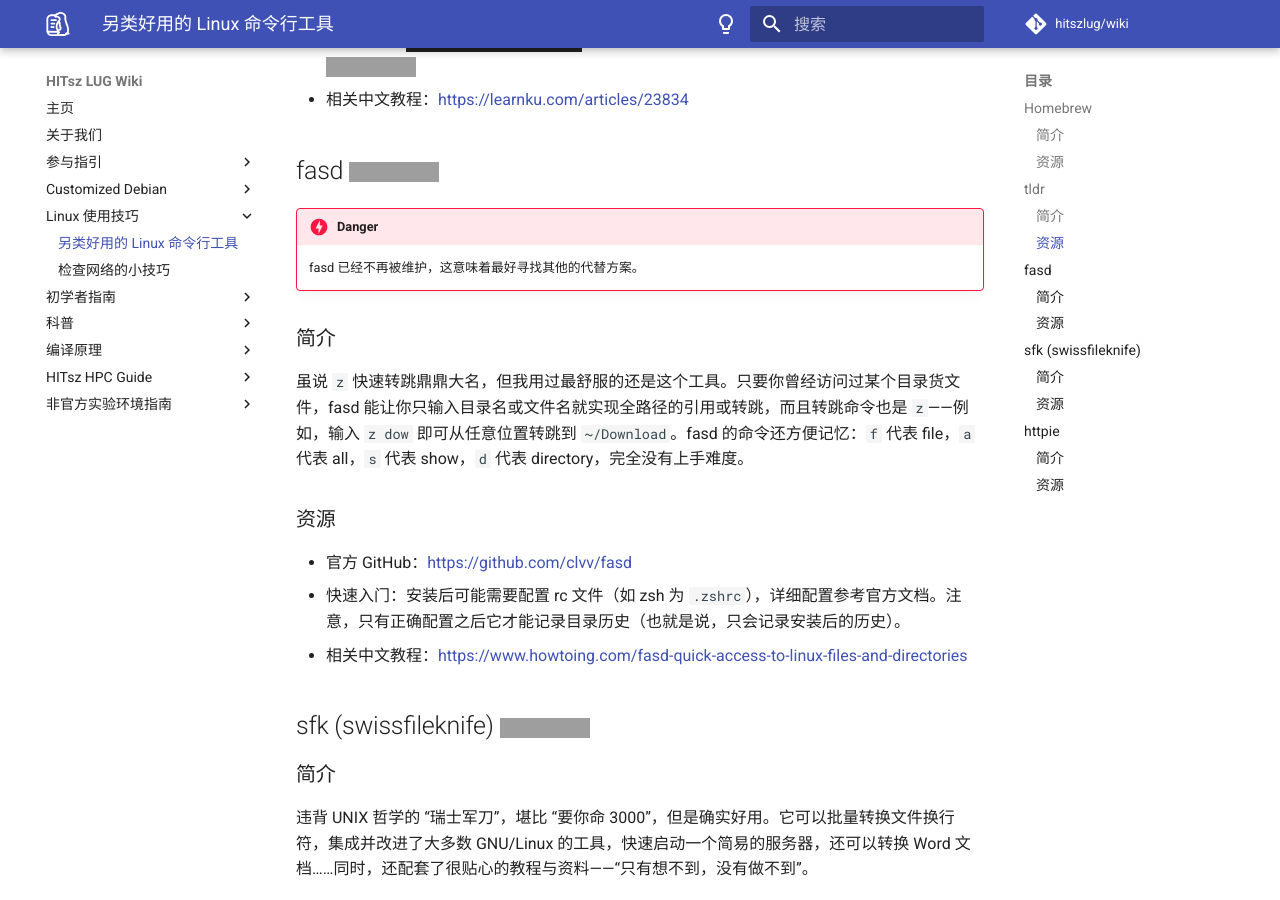
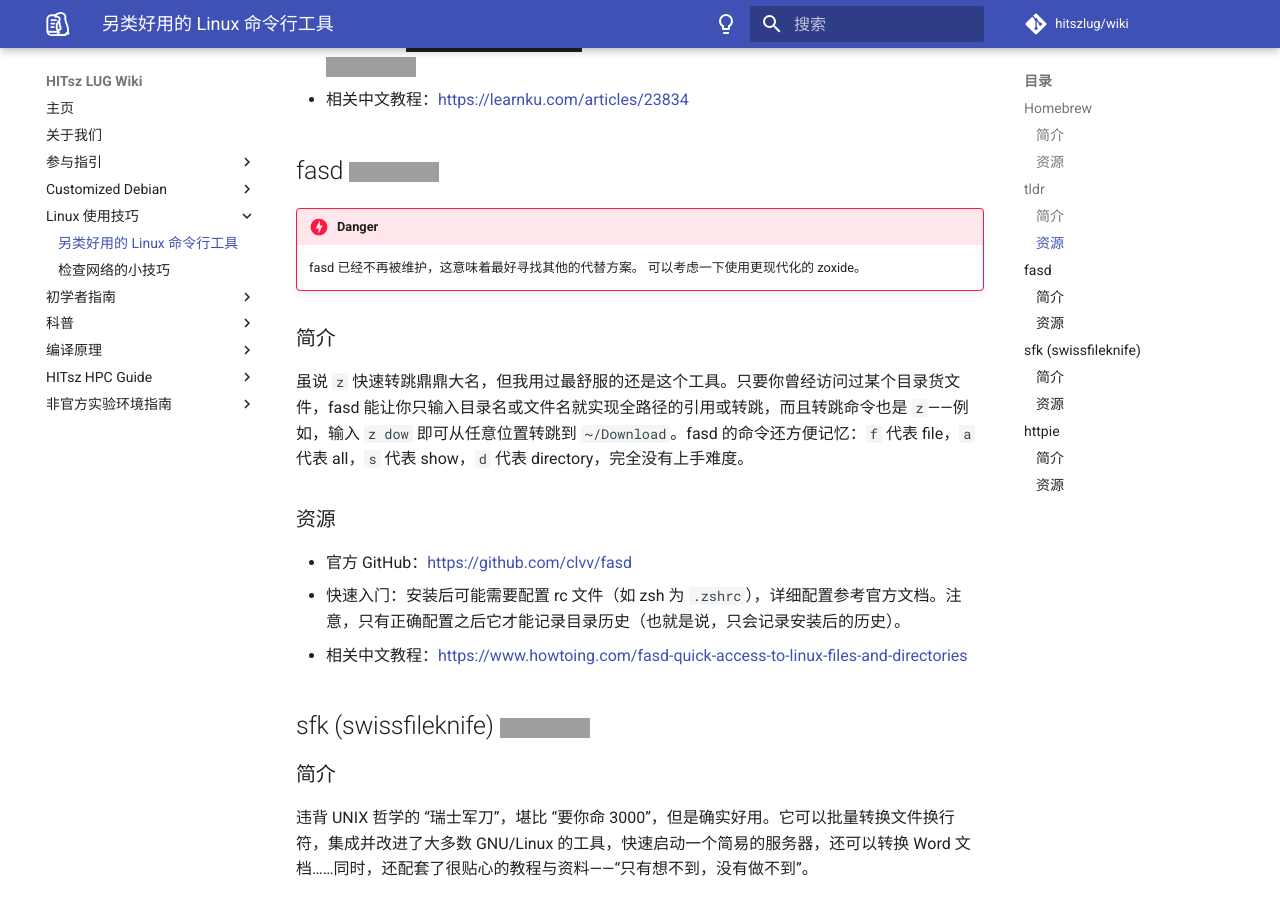
Before and after one commit to hitszosa/wiki, an MkDocs documentation site: the page built from docs/linux-tricks/handy-cli-apps.md, in a window 1280 px wide and 900 px high, scrolled down 1017 px. Built offline with MkDocs 1.6.1 and Material for MkDocs 9.7.7, drawn with Linux system fonts in a browser that asks for light colours; comment, search, counter and statistics services are not loaded; grey boxes are pictures that could not be loaded.

Commit message:
edit handy-cli-apps

```diff
--- a/docs/linux-tricks/handy-cli-apps.md
+++ b/docs/linux-tricks/handy-cli-apps.md
@@ -34,6 +34,7 @@ Too long; didn't read. ~~即 “太长不看”~~ 废话不多说，就是这款
 
 !!! danger
     fasd 已经不再被维护，这意味着最好寻找其他的代替方案。
+    可以考虑一下使用更现代化的 zoxide。
 
 ### 简介
 
```
